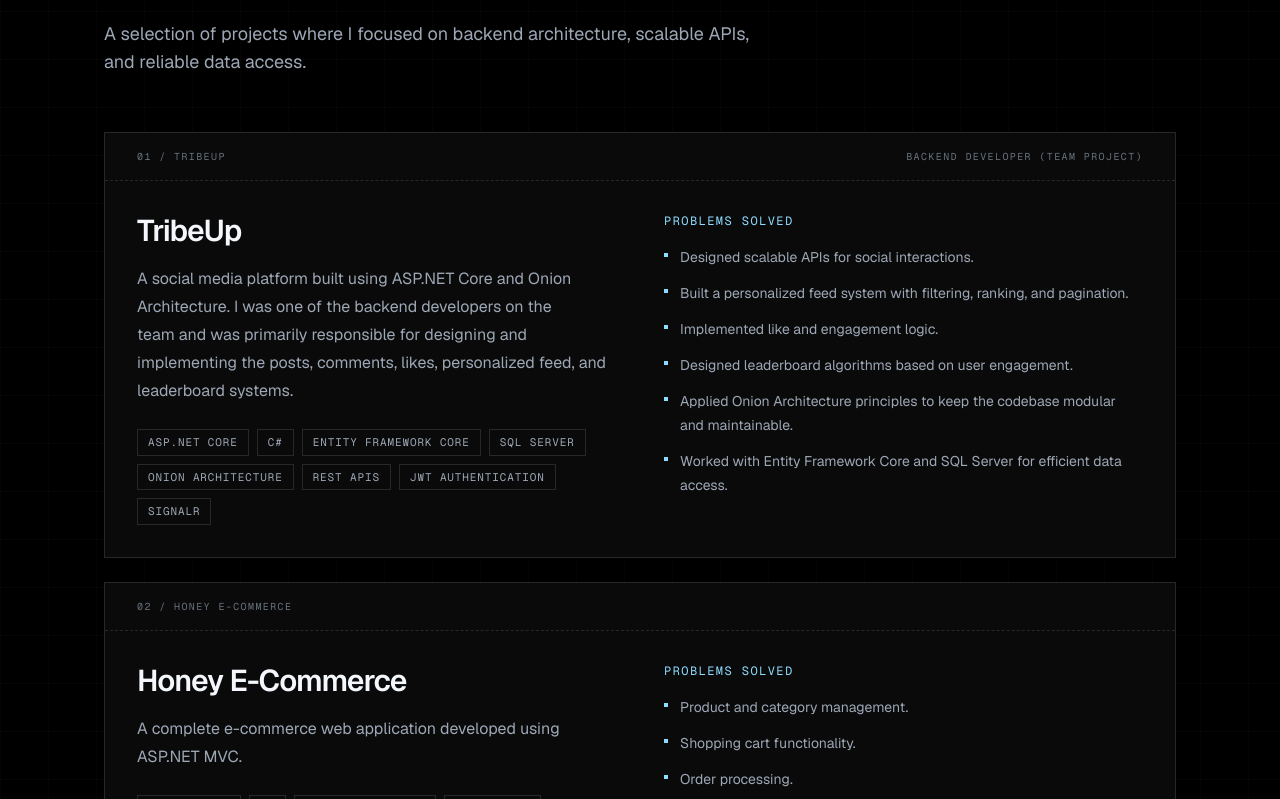
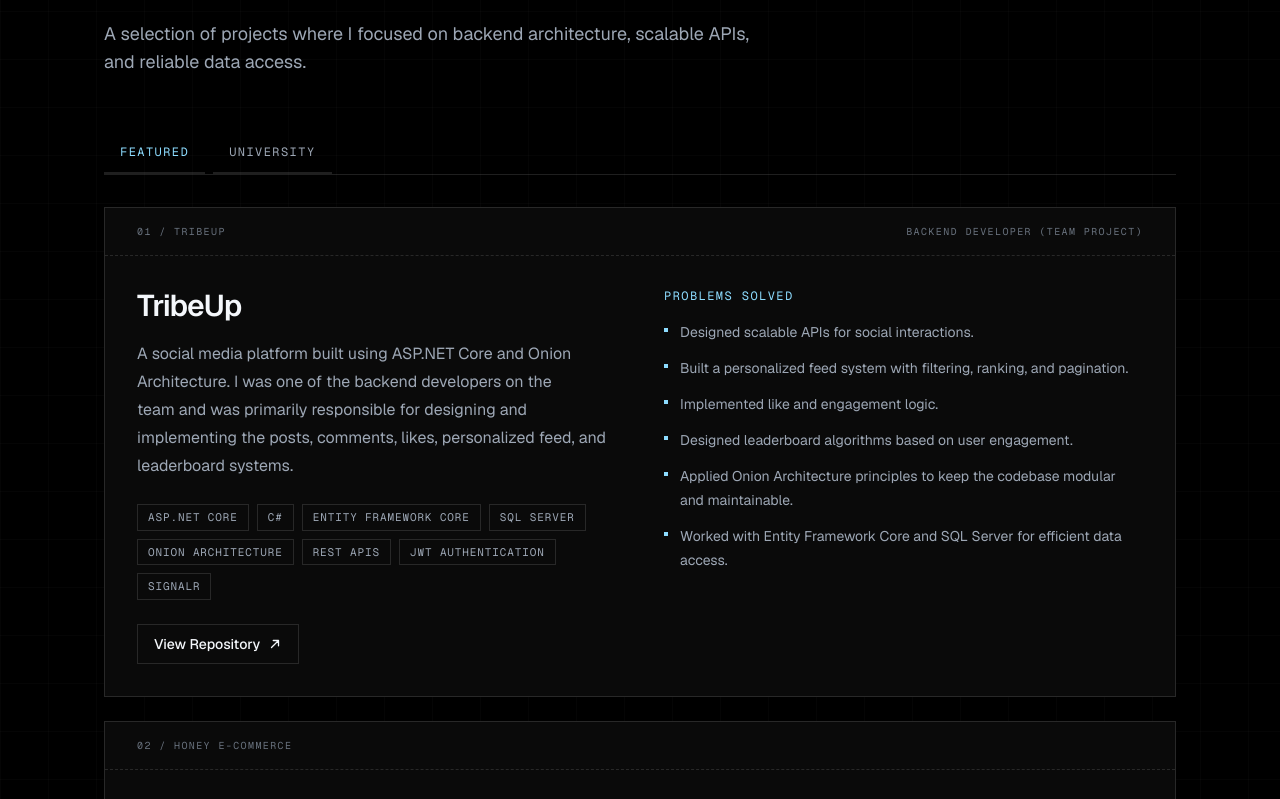
Before and after one commit to Abdo-Hafez-0/portfolio, a Next.js app: page / in a window 1280 px wide. Shown: the part 2341-3140 px from the top of the page. Built offline with nearby package versions, Linux system fonts and the light colour scheme.

Commit message:
feat: add project repository links, CV download, and university projects tab

```diff
--- a/src/components/sections/hero.tsx
+++ b/src/components/sections/hero.tsx
@@ -59,6 +59,13 @@ export function Hero() {
             >
               View GitHub <ArrowUpRight />
             </LinkButton>
+            <LinkButton
+              href="/Abdulrahman_Hafez_Hasan_CV_2026.pdf"
+              download="Abdulrahman_Hafez_Hasan_CV_2026.pdf"
+              variant="secondary"
+            >
+              Download CV
+            </LinkButton>
           </div>
 
           <nav aria-label="Professional links" className="mt-11 flex gap-5">
--- a/src/components/sections/projects.tsx
+++ b/src/components/sections/projects.tsx
@@ -1,8 +1,23 @@
-import { projects } from "@/content/projects";
+"use client";
+
+import { useState } from "react";
+
+import { projects, universityProjects } from "@/content/projects";
 import { Section } from "@/components/ui/section";
 import { SectionHeading } from "@/components/ui/section-heading";
 
+type Tab = "featured" | "university";
+
+const tabs: { id: Tab; label: string }[] = [
+  { id: "featured", label: "Featured" },
+  { id: "university", label: "University" },
+];
+
 export function Projects() {
+  const [activeTab, setActiveTab] = useState<Tab>("featured");
+  const visibleProjects =
+    activeTab === "featured" ? projects : universityProjects;
+
   return (
     <Section id="projects" aria-labelledby="projects-heading">
       <SectionHeading
@@ -11,8 +26,40 @@ export function Projects() {
         description="A selection of projects where I focused on backend architecture, scalable APIs, and reliable data access."
       />
 
-      <div className="mt-14 space-y-6">
-        {projects.map((project, index) => (
+      <div
+        role="tablist"
+        aria-label="Project categories"
+        className="mt-14 flex gap-2 border-b border-[var(--color-border-subtle)]"
+      >
+        {tabs.map((tab) => (
+          <button
+            key={tab.id}
+            role="tab"
+            id={`tab-${tab.id}`}
+            aria-selected={activeTab === tab.id}
+            aria-controls={`panel-${tab.id}`}
+            onClick={() => setActiveTab(tab.id)}
+            className={[
+              "border-b-2 px-4 py-3 font-mono text-xs tracking-[0.12em] uppercase transition-colors",
+              activeTab === tab.id
+                ? "border-[var(--color-accent)] text-[var(--color-accent)]"
+                : "border-transparent text-[var(--color-text-secondary)] hover:text-[var(--color-text-primary)]",
+            ]
+              .filter(Boolean)
+              .join(" ")}
+          >
+            {tab.label}
+          </button>
+        ))}
+      </div>
+
+      <div
+        role="tabpanel"
+        id={`panel-${activeTab}`}
+        aria-labelledby={`tab-${activeTab}`}
+        className="mt-8 space-y-6"
+      >
+        {visibleProjects.map((project, index) => (
           <article
             key={project.name}
             className="border bg-[var(--color-background-elevated)]"
@@ -43,6 +90,29 @@ export function Projects() {
                     </span>
                   ))}
                 </div>
+
+                <a
+                  className="mt-6 inline-flex min-h-10 items-center gap-2 border border-[var(--color-border-subtle)] px-4 text-sm font-medium text-[var(--color-text-primary)] transition-colors hover:border-[var(--color-accent)] hover:text-[var(--color-accent)]"
+                  href={project.link}
+                  rel="noreferrer"
+                  target="_blank"
+                >
+                  View Repository
+                  <svg
+                    aria-hidden="true"
+                    className="size-3.5"
+                    fill="none"
+                    viewBox="0 0 16 16"
+                  >
+                    <path
+                      d="M4 12 12 4M6 4h6v6"
+                      stroke="currentColor"
+                      strokeLinecap="round"
+                      strokeLinejoin="round"
+                      strokeWidth="1.5"
+                    />
+                  </svg>
+                </a>
               </div>
 
               <div>
--- a/src/content/projects.ts
+++ b/src/content/projects.ts
@@ -4,6 +4,7 @@ export type Project = {
   description: string;
   problemsSolved: string[];
   technologies: string[];
+  link: string;
 };
 
 export const projects: Project[] = [
@@ -30,6 +31,7 @@ export const projects: Project[] = [
       "JWT Authentication",
       "SignalR",
     ],
+    link: "https://github.com/Abdulrahman-A0/TribeUp",
   },
   {
     name: "Honey E-Commerce",
@@ -50,6 +52,7 @@ export const projects: Project[] = [
       "SQL Server",
       "Razor Views",
     ],
+    link: "https://github.com/Abdo-Hafez-0/Honey-E-Commerce",
   },
   {
     name: "E-Learning Platform",
@@ -68,6 +71,7 @@ export const projects: Project[] = [
       "SQL Server",
       "Razor Views",
     ],
+    link: "https://github.com/Abdo-Hafez-0/ELearning-Platform",
   },
   {
     name: "GameGear Store",
@@ -81,5 +85,46 @@ export const projects: Project[] = [
       "Backend integration with the frontend.",
     ],
     technologies: ["Node.js", "Express.js", "React", "JavaScript"],
+    link: "https://github.com/Abdo-Hafez-0/gamegear-store",
   },
 ] as const;
+
+export const universityProjects: Project[] = [
+  {
+    name: "Amazon Reviews Big Data Analytics System",
+    description:
+      "A MongoDB-based big data analytics system built on the Amazon Reviews dataset containing millions of review records. Performed data analysis and sentiment-oriented exploration on sampled datasets to improve performance and testing efficiency.",
+    problemsSolved: [
+      "Processed millions of review records with MongoDB.",
+      "Performed data analysis and sentiment-oriented exploration.",
+      "Sampled large datasets to improve performance and testing efficiency.",
+    ],
+    technologies: ["MongoDB", "Big Data", "Data Analysis"],
+    link: "https://github.com/Abdo-Hafez-0/ecommerce-recommendation-bigdata",
+  },
+  {
+    name: "Distributed Database System in Go",
+    description:
+      "A distributed database system built with Go using a master-slave architecture and HTTP-based node communication. Implements data replication, distributed CRUD operations, and dynamic database/table management across multiple nodes.",
+    problemsSolved: [
+      "Implemented data replication across distributed nodes.",
+      "Built distributed CRUD operations and dynamic database/table management.",
+      "Designed basic fault-tolerance mechanisms.",
+      "Integrated MySQL databases for each distributed node.",
+    ],
+    technologies: ["Go", "HTTP", "MySQL", "Distributed Systems"],
+    link: "https://github.com/Abdo-Hafez-0/distributed-database-go",
+  },
+  {
+    name: "Graph-Based Toxic Community Detection and Toxicity Propagation Analysis on Reddit Networks",
+    description:
+      "A graph analytics project focused on detecting toxic communities and analyzing toxicity propagation across Reddit networks using graph-based and machine learning techniques.",
+    problemsSolved: [
+      "Detected toxic communities in Reddit networks.",
+      "Analyzed toxicity propagation patterns.",
+      "Applied graph analytics and machine learning techniques.",
+    ],
+    technologies: ["Python", "Graph Analytics", "Machine Learning", "GNNs"],
+    link: "https://github.com/Abdo-Hafez-0/reddit-toxic-network-analysis",
+  },
+] as const;
```
Also changed, not shown: 2 other files (tests, documents, lock files or other folders).
